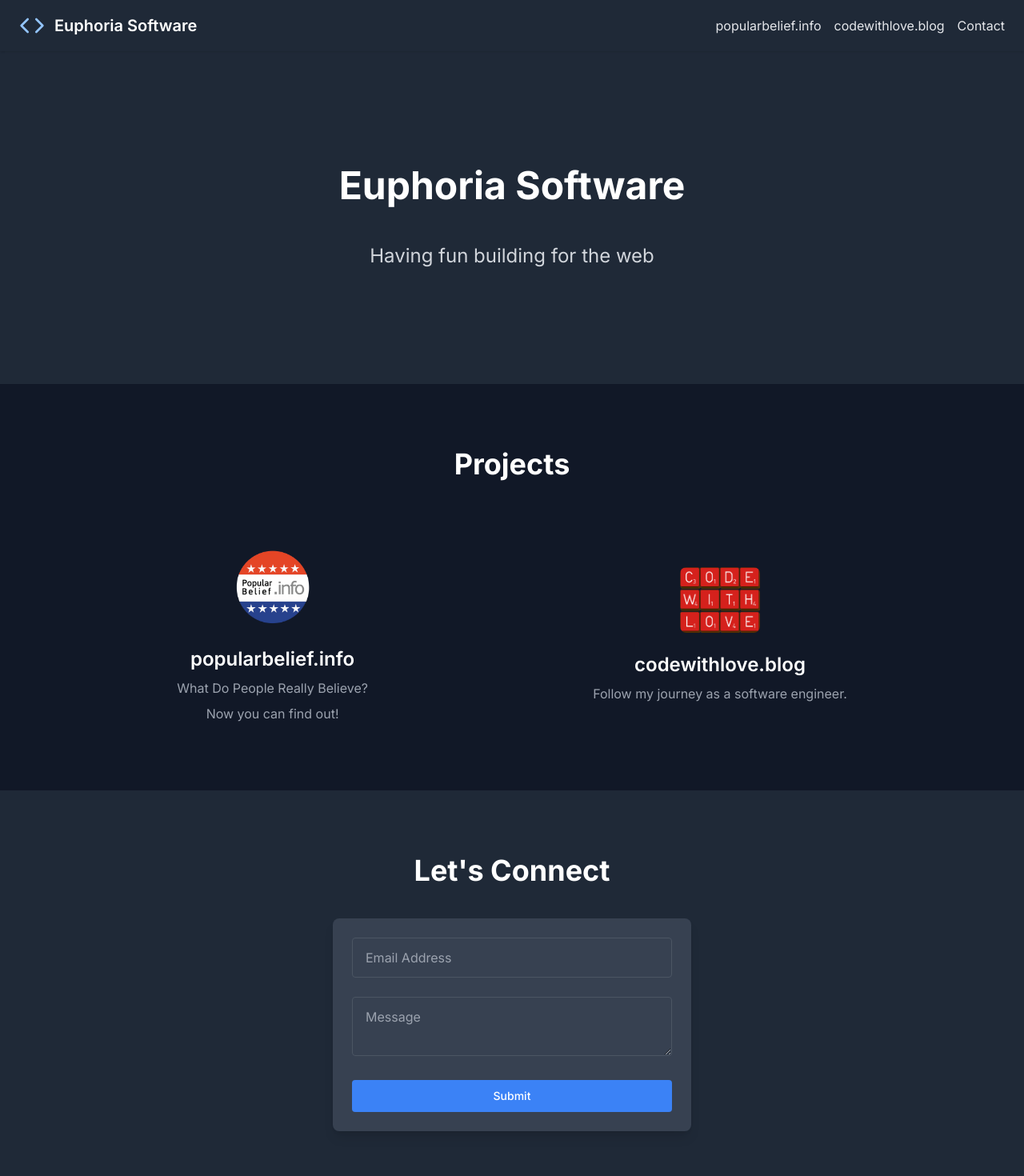
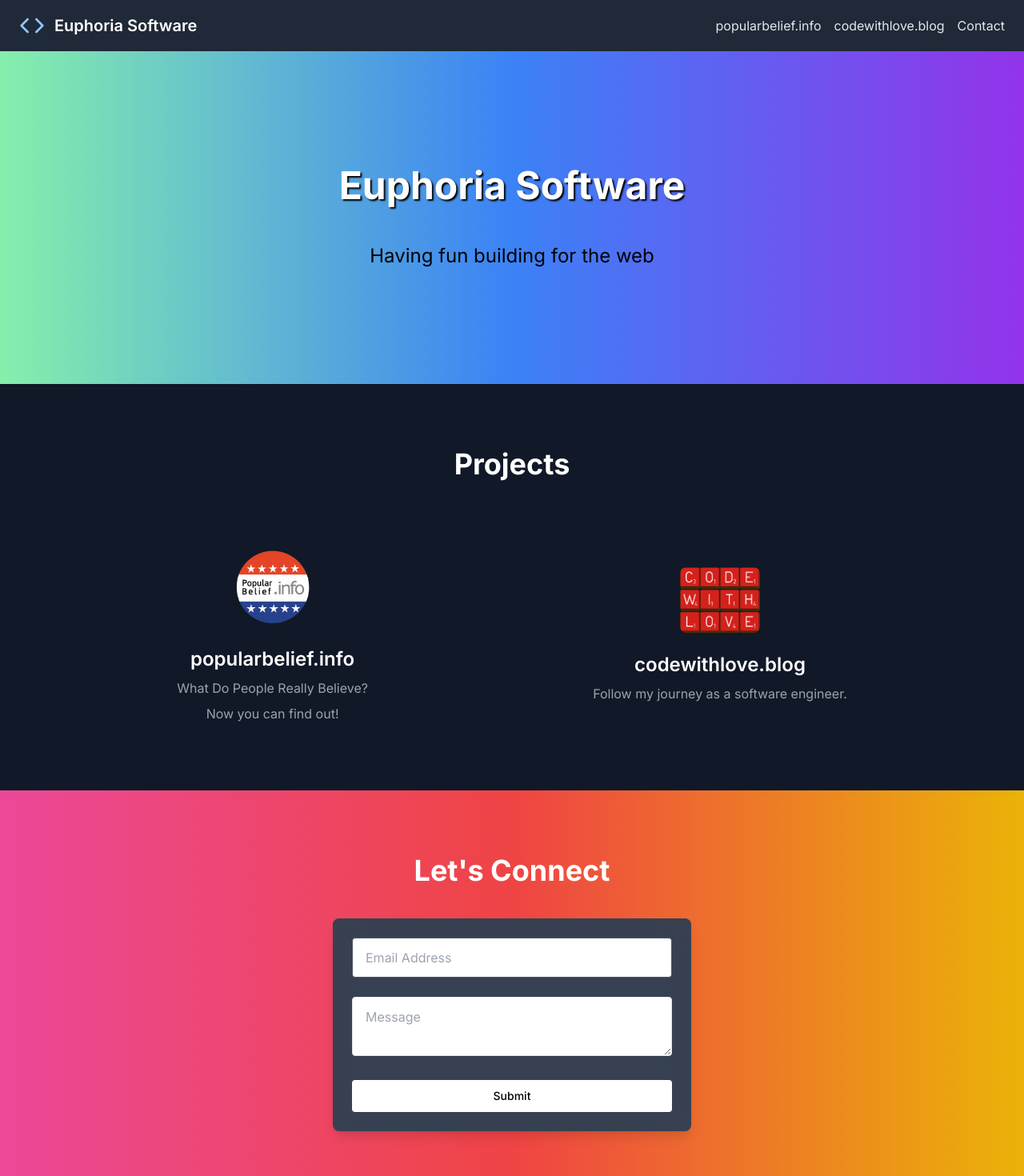
Before and after one commit to mjamore/euphoria.software, a Next.js app: page / in a window 1280 px wide. Shown: the top 1470 px of the page at 80% size. Built offline with nearby package versions, Linux system fonts and the light colour scheme.

Commit message:
Add color.

```diff
--- a/app/page.tsx
+++ b/app/page.tsx
@@ -41,9 +41,9 @@ export default function HomePage() {
         </nav>
       </header>
       <main className='flex-grow'>
-        <section className='my-36 px-6 text-center'>
-          <h1 className='text-3xl sm:text-5xl mb-12 font-bold text-white'>Euphoria Software</h1>
-          <h2 className='mt-4 text-xl sm:text-2xl text-gray-300'>Having fun building for the web</h2>
+        <section className='py-36 px-6 text-center bg-gradient-to-r from-green-300 via-blue-500 to-purple-600'>
+          <h1 className='text-3xl sm:text-5xl mb-12 font-bold text-white [text-shadow:_2px_2px_2px_rgb(0_0_0_/_100%)]'>Euphoria Software</h1>
+          <h2 className='mt-4 text-xl sm:text-2xl text-black'>Having fun building for the web</h2>
         </section>
         <section className='py-20 px-6 bg-gray-900'>
           <h2 className='text-4xl mb-20 font-bold text-center text-white'>Projects</h2>
@@ -61,22 +61,22 @@ export default function HomePage() {
             </a>
           </div>
         </section>
-        <section className='py-20 px-6 bg-gray-800'>
+        <section className='py-20 px-6 bg-gradient-to-r from-pink-500 via-red-500 to-yellow-500'>
           <h2 className='text-4xl font-bold text-center text-white'>Let&apos;s Connect</h2>
           <div className='mt-10 max-w-md mx-auto bg-gray-700 rounded-lg shadow-lg overflow-hidden'>
-            <form className='space-y-6 p-6'>
+            <form className='space-y-6 p-6 backdrop-blur-lg'>
               <input
                 aria-label='Email Address'
-                className='w-full px-4 py-3 rounded border border-gray-600 focus:border-blue-500 focus:ring-1 focus:ring-blue-500 outline-none text-gray-100 bg-gray-700'
+                className='w-full px-4 py-3 rounded border border-gray-600 focus:border-blue-500 focus:ring-1 focus:ring-blue-500 outline-none text-black bg-white'
                 placeholder='Email Address'
                 type='email'
               />
               <textarea
                 aria-label='Message'
-                className='w-full px-4 py-3 rounded border border-gray-600 focus:border-blue-500 focus:ring-1 focus:ring-blue-500 outline-none text-gray-100 bg-gray-700'
+                className='w-full px-4 py-3 rounded border focus:border-blue-500 focus:ring-1 focus:ring-blue-500 outline-none text-black bg-white'
                 placeholder='Message'
               />
-              <Button className='w-full px-8 py-3 rounded bg-blue-500 text-white' type='submit' variant='default'>
+              <Button className='w-full px-8 py-3 rounded bg-white hover:bg-gray-300 text-black' type='submit' variant='default'>
                 Submit
               </Button>
             </form>
```
